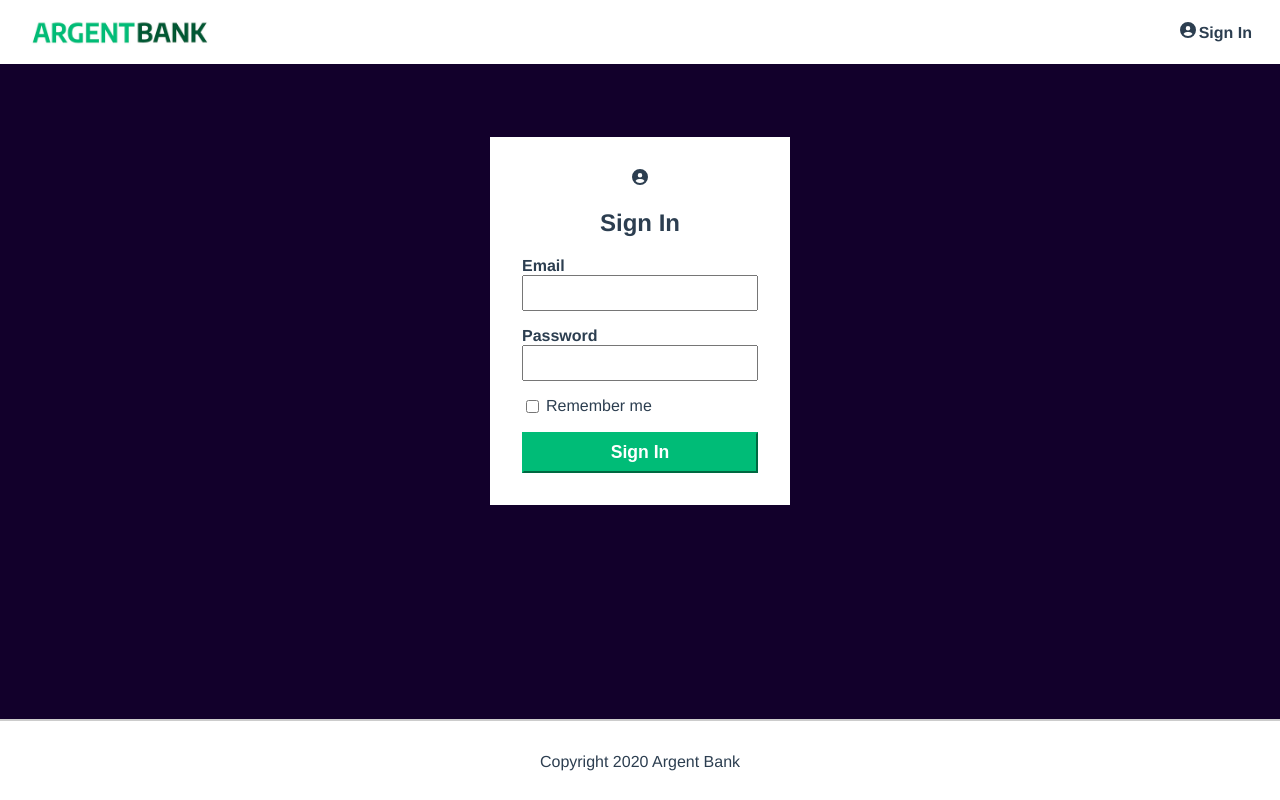
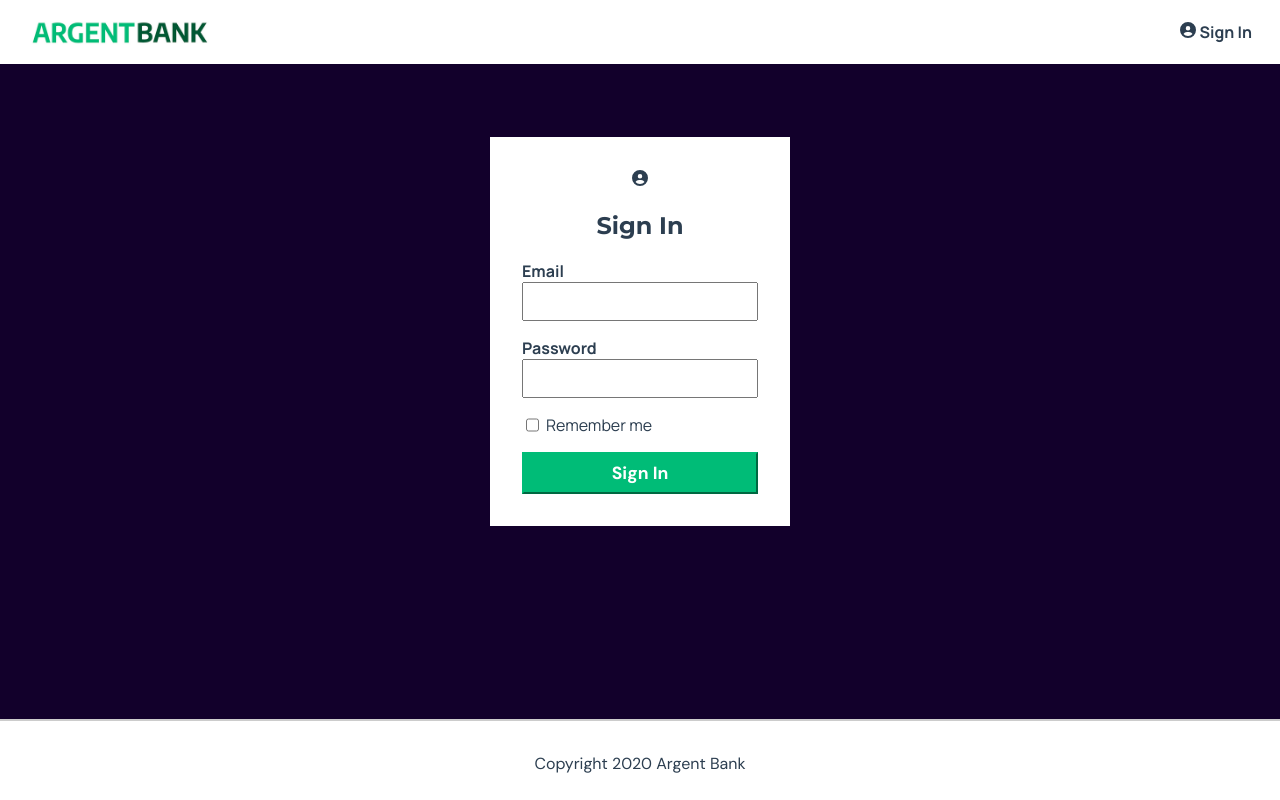
Before and after one commit to Zlastaneur/ArgentBank, a React (Vite) app in the folder Frontend/: page /login in a window 1280 px wide. Built offline with nearby package versions, Linux system fonts and the light colour scheme.

Commit message:
💄 Update styling and fonts

```diff
--- a/Frontend/src/App.scss
+++ b/Frontend/src/App.scss
@@ -1,5 +1,7 @@
+@import url("https://fonts.googleapis.com/css2?family=DM+Sans:ital,opsz,wght@0,9..40,100..1000;1,9..40,100..1000&family=Manrope:wght@200..800&family=Montserrat:ital,wght@0,100..900;1,100..900&family=Roboto:ital,wght@0,100..900;1,100..900&display=swap");
+
 html {
-	font-family: Avenir, Helvetica, Arial, sans-serif;
+	font-family: "Roboto", sans-serif; // Définissez une police par défaut
 	-webkit-font-smoothing: antialiased;
 	-moz-osx-font-smoothing: grayscale;
 	text-align: center;
@@ -11,6 +13,19 @@ body {
 	display: flex;
 	flex-direction: column;
 	min-height: 100vh;
+	font-family: "Manrope", sans-serif; // Appliquez une autre police si nécessaire
+}
+
+h1,
+h2,
+h3 {
+	font-family: "Montserrat", sans-serif; // Utilisez une police différente pour les titres
+}
+
+p,
+input,
+button {
+	font-family: "DM Sans", sans-serif; // Appliquez une autre police pour les paragraphes et les formulaires
 }
 
 #root {
--- a/Frontend/src/components/editProfile.scss
+++ b/Frontend/src/components/editProfile.scss
@@ -12,9 +12,6 @@
 	}
 
 	.edit-profile-buttons {
-		display: flex;
-		justify-content: center;
-
 		button {
 			background-color: #00bc77;
 			color: white;
@@ -22,7 +19,7 @@
 			margin: 5px;
 			padding: 5px 25px;
 			border-radius: 5px;
-			border: 1px solid white;
+			border: 1px solid #005335;
 			cursor: pointer;
 		}
 	}
--- a/Frontend/src/pages/profile.jsx
+++ b/Frontend/src/pages/profile.jsx
@@ -26,7 +26,7 @@ function Profile() {
 					) : (
 						<>
 							<h1>
-								Welcome back
+								Welcome Back
 								<br />
 								{firstName} {lastName}
 							</h1>
```
